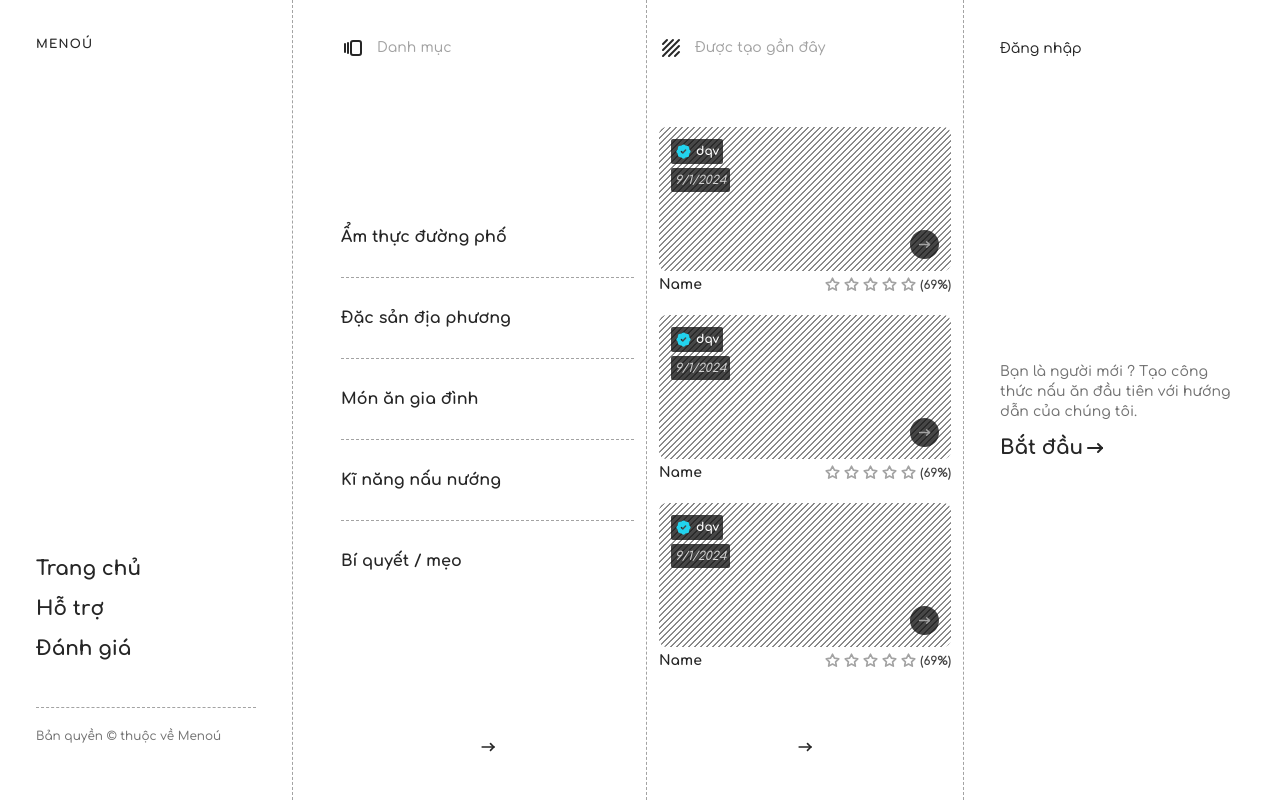
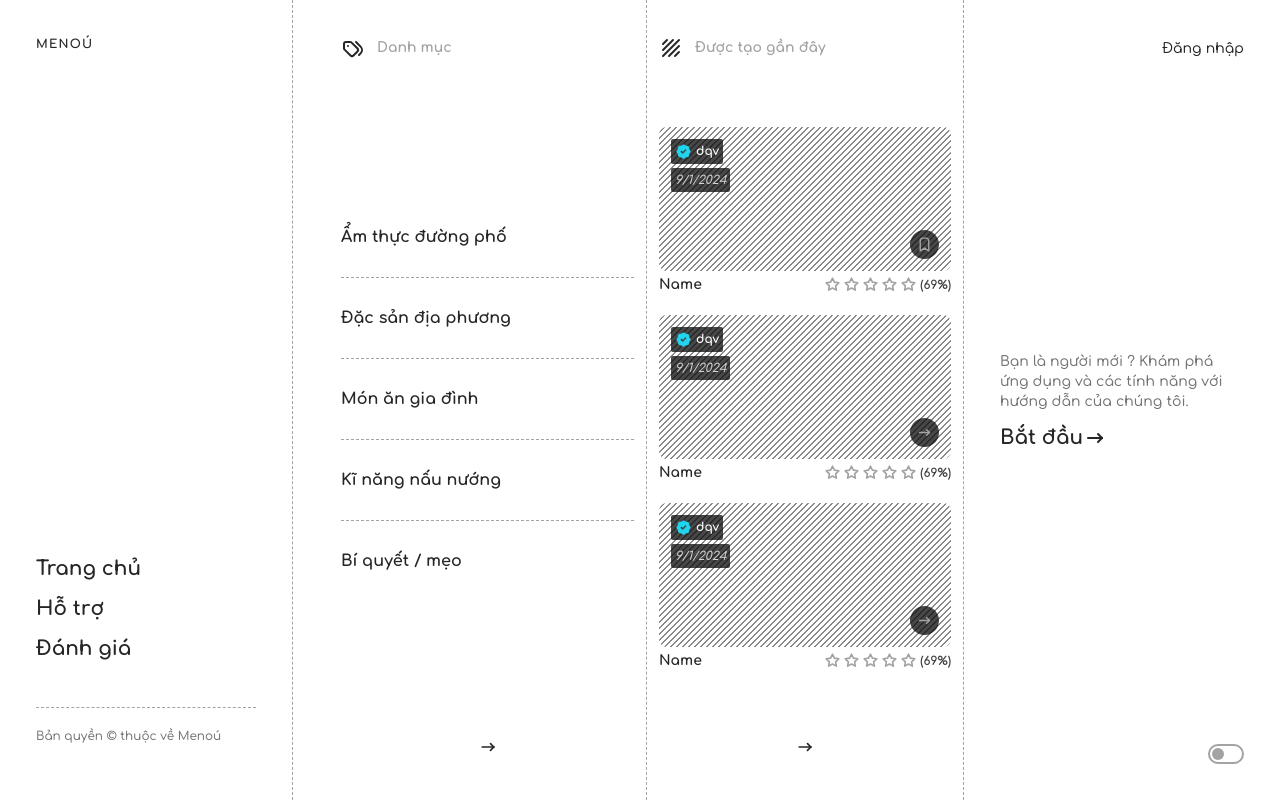
Before and after one commit to ntysux/menou, a Next.js app: page / in a window 1280 px wide. Built offline with nearby package versions, Linux system fonts and the light colour scheme; no server answers.

Commit message:
style update & add theme control

```diff
--- a/app/page.tsx
+++ b/app/page.tsx
@@ -1,25 +1,44 @@
-import { IconArrowNarrowRight, IconBackground, IconVersions } from "@tabler/icons-react"
+import { IconArrowNarrowRight, IconBackground, IconTags } from "@tabler/icons-react"
 import Card from "./_ui/card"
+import Link from "next/link"
+import Theme from "./_ui/theme.control"
+import { cookies } from "next/headers"
+
+const routes: string[] = [
+  'Trang chủ',
+  'Hỗ trợ',
+  'Đánh giá'
+]
+
+const category: string[] = [
+  'Ẩm thực đường phố',
+  'Đặc sản địa phương',
+  'Món ăn gia đình',
+  'Kĩ năng nấu nướng',
+  'Bí quyết / mẹo'
+]
 
 export default function Page() {
+  const cookieThemeValue = cookies().get('theme')?.value
+  const darkMode = typeof cookieThemeValue === 'string' && cookieThemeValue === 'dark'
+
   return (
-    <>
     <div className="min-h-screen grid grid-cols-4 gap-9">
-        <div className="border-r border-r-neutral-400 border-dashed p-9 flex flex-col gap-11 divide-y divide-neutral-400 divide-dashed">
+      {/* col 1 */}
+      <article className="p-9 flex flex-col gap-11 border-r border-dashed border-r-neutral-400 divide-y divide-dashed divide-neutral-400 dark:border-neutral-500 dark:divide-neutral-500">
         <div className="flex-1 flex flex-col justify-between">
-            <h1 className="text-neutral-800 text-xs font-bold tracking-widest">
+          <h1 className="text-xs text-neutral-800 font-bold tracking-widest dark:text-white">
             MENOÚ
           </h1>
           <div className="flex flex-col items-start gap-3">
-              <button className="text-xl text-neutral-800 font-extrabold">
-                Trang chủ
+            {routes.map((route, index) =>
+              <button
+                key={index}
+                className="outline-none text-xl text-neutral-800 font-extrabold dark:text-white"
+              >
+                {route}
               </button>
-              <button className="text-xl text-neutral-800 font-extrabold">
-                Hỗ trợ
-              </button>
-              <button className="text-xl text-neutral-800 font-extrabold">
-                Đánh giá
-              </button>
+            )}
           </div>
         </div>
         <div className="py-5">
@@ -27,61 +46,44 @@
             Bản quyền © thuộc về Menoú
           </p>
         </div>
-        </div>
-        <div className="col-span-3 grid grid-cols-3 divide-x divide-neutral-400 divide-dashed">
-          <div className="py-9 px-3 flex flex-col justify-between">
+      </article>
+      <div className="col-span-3 grid grid-cols-3 divide-x divide-dashed divide-neutral-400 transition-all duration-200 dark:divide-neutral-600 dark:bg-neutral-800 dark:m-3 dark:rounded-xl">
+        {/* col 2 */}
+        <article className="py-9 px-3 flex flex-col justify-between">
           <div className="flex items-center gap-3">
-              <IconVersions className="text-neutral-800" />
-              <h2 className="text-sm text-neutral-400 font-medium">
+            <IconTags className="text-neutral-800 dark:text-neutral-500" />
+            <h2 className="text-sm text-neutral-400 font-bold dark:text-neutral-300">
               Danh mục
             </h2>
           </div>
-            <div className="flex flex-col items-start divide-y divide-neutral-400 divide-dashed">
-              <div className="py-7 w-full">
-                <button className="block text-neutral-800 font-extrabold">
-                  Ẩm thực đường phố
+          <div className="flex flex-col items-start divide-y divide-dashed divide-neutral-400 dark:divide-neutral-600">
+            {category.map((item, index) =>
+              <div key={index} className="py-7 w-full">
+                <button className="block outline-none text-neutral-800 font-bold dark:text-white">
+                  {item}
                 </button>
               </div>
-              <div className="py-7 w-full">
-                <button className="block text-neutral-800 font-extrabold">
-                  Đặc sản địa phương
-                </button>
-              </div>
-              <div className="py-7 w-full">
-                <button className="block text-neutral-800 font-extrabold">
-                  Món ăn gia đình
-                </button>
-              </div>
-              <div className="py-7 w-full">
-                <button className="block text-neutral-800 font-extrabold">
-                  Kĩ năng nấu nướng
-                </button>
-              </div>
-              <div className="py-7 w-full">
-                <button className="block text-neutral-800 font-extrabold">
-                  Bí quyết / mẹo
-                </button>
-              </div>
+            )}
           </div>
           <div className="text-center">
             <button className="outline-none">
               <IconArrowNarrowRight
                 size='20px'
-                  className="text-neutral-800"
+                className="text-neutral-800 dark:text-neutral-300"
               />
             </button>
           </div>
-          </div>
-
-          <div className="py-9 px-3 flex flex-col justify-between">
+        </article>
+        {/* col 3 */}
+        <article className="py-9 px-3 flex flex-col justify-between">
           <div className="flex items-center gap-3">
-              <IconBackground className="text-neutral-800" />
-              <h2 className="text-sm text-neutral-400 font-medium">
+            <IconBackground className="text-neutral-800 dark:text-neutral-500" />
+            <h2 className="text-sm text-neutral-400 font-bold dark:text-neutral-300">
               Được tạo gần đây
             </h2>
           </div>
           <div className="space-y-5">
-              <Card goBtn />
+            <Card saveBtn />
             <Card goBtn />
             <Card goBtn />
           </div>
@@ -89,36 +91,38 @@
             <button className="outline-none">
               <IconArrowNarrowRight
                 size='20px'
-                  className="text-neutral-800"
+                className="text-neutral-800 dark:text-neutral-300"
               />
             </button>
           </div>
-          </div>
-
-          <div className="p-9 flex flex-col items-start justify-between">
-            <div className="text-right">
-              <button className="outline-none text-sm text-neutral-800 font-medium hover:underline">
+        </article>
+        {/* col 4 */}
+        <article className="p-9 flex flex-col items-start justify-between">
+          <div className="w-full text-right">
+            <Link
+              href='/auth'
+              className="outline-none text-sm text-neutral-800 font-medium hover:underline dark:text-white"
+            >
               Đăng nhập
-              </button>
+            </Link>
           </div>
           <div className="space-y-3">
             <p className="text-sm text-neutral-500 font-medium">
               Bạn là người mới ?
-                Tạo công thức nấu ăn đầu tiên với hướng dẫn của chúng tôi.
+              Khám phá ứng dụng và các tính năng với hướng dẫn của chúng tôi.
             </p>
             <button className="outline-none flex items-center group">
-                <span className="text-xl text-neutral-800 font-bold">
+              <span className="text-xl text-neutral-800 font-bold dark:text-white">
                 Bắt đầu
               </span>
-                <IconArrowNarrowRight className="text-neutral-800 transition-transform duration-300 group-hover:translate-x-3" />
+              <IconArrowNarrowRight className="text-neutral-800 transition-transform duration-300 group-hover:translate-x-3 dark:text-white" />
             </button>
           </div>
-            <div>
-
+          <div className="flex justify-end w-full">
+            <Theme mode={Boolean(darkMode)} />
+          </div>
+        </article>
       </div>
     </div>
-        </div>
-      </div>
-    </>
   )
 }
```
Lines whose indentation alone changed are shown as unchanged.
